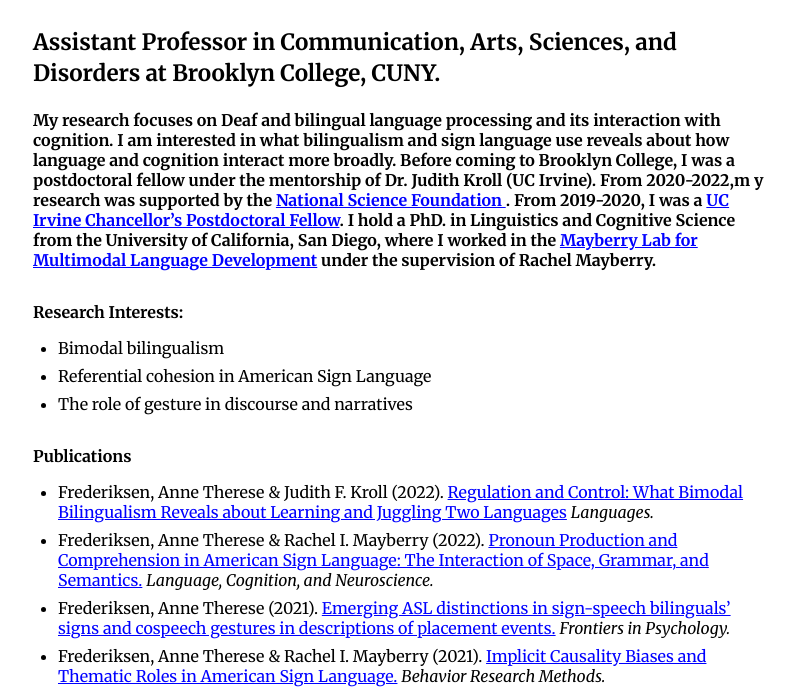
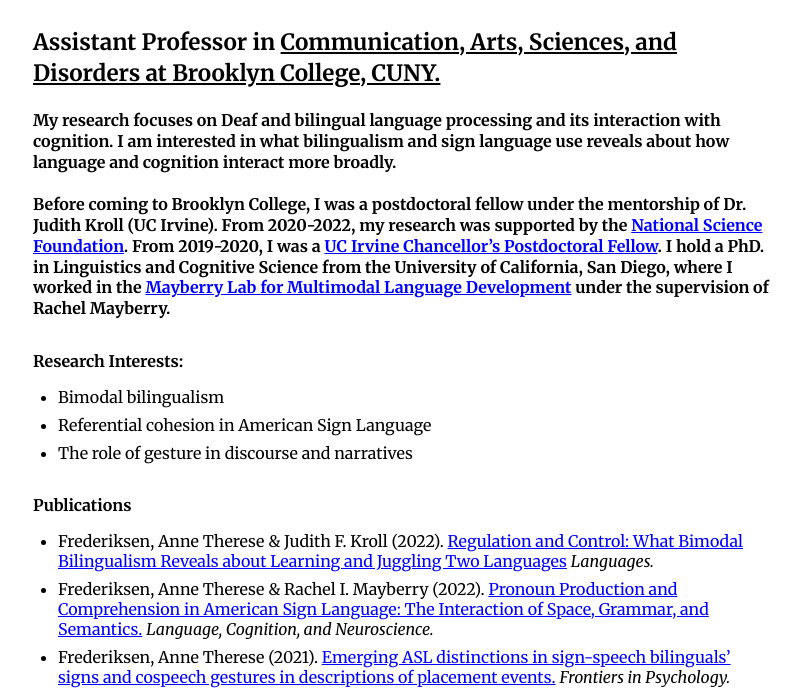
Before and after one commit to atfrederiksen/atfrederiksen.github.io, a plain HTML site: page index.html in a window 1280 px wide. Shown: the part 109-800 px from the top of the page, without its empty margins (237-1041 px from the left). Drawn offline with Linux system fonts and the light colour scheme.

Commit message:
updated formatting and added link to BC CASD

```diff
--- a/index.html
+++ b/index.html
@@ -65,6 +65,10 @@
       font-size: 1em;
       margin-top: 2em;
       text-transform: capitalize;
+    }
+
+    h4 {
+      line-height: 1.3em;
     }
 
     ul {
@@ -162,28 +166,31 @@
       <span class="links">
         <div class='first'><a href="Frederiksen_CV.pdf">CV</a></div>
         <script type='text/javascript'>
-          part1 = 'fredera1';
-          part2 = 'uci.edu';
+          part1 = 'anne.frederiksen';
+          part2 = 'brooklyn.cuny.edu';
           document.write('<a rel="me" href="mailto:' + part1 + '@' + part2 + '">EMAIL</span></a>');
         </script>
       </span>
       <h1>Anne Therese Frederiksen</h1>
     </div>
     <h2>
-      Assistant Professor in Communication, Arts, Sciences, and Disorders at Brooklyn College, CUNY.
+      Assistant Professor in <a
+        href=http://www.brooklyn.cuny.edu/web/academics/schools/socialsciences/departments/communication_sciences.php'>Communication,
+        Arts, Sciences, and Disorders at Brooklyn College, CUNY.</a>
+
     </h2>
 
     <div class="content">
       <h4>
-
+        My research focuses on Deaf and bilingual language processing and its interaction with cognition.
+        I am interested in what bilingualism and sign language use reveals about how language and cognition
+        interact more broadly.
       </h4>
       <h4>
-        My research focuses on Deaf and bilingual language processing and its interaction with cognition.
-        I am interested in what bilingualism and sign language use reveals about how language and cognition
-        interact more broadly. Before coming to Brooklyn College, I was a postdoctoral fellow under the
-        mentorship of Dr. Judith Kroll (UC Irvine). From 2020-2022,m y research was supported by the <a
-          href='https://www.nsf.gov/news/news_summ.jsp?cntn_id=301428&org=SBE'>National Science Foundation
-        </a>. From 2019-2020, I was a <a
+        Before coming to Brooklyn College, I was a postdoctoral fellow under the
+        mentorship of Dr. Judith Kroll (UC Irvine). From 2020-2022, my research was supported by the <a
+          href='https://www.nsf.gov/news/news_summ.jsp?cntn_id=301428&org=SBE'>National Science Foundation</a>. From
+        2019-2020, I was a <a
           href='https://ppfp.ucop.edu/info/fellowship-recipients/fellows-2019/fellows-2019-name/index.html'>UC Irvine
           Chancellor’s Postdoctoral Fellow</a>. I hold a PhD. in Linguistics and Cognitive Science from the University
         of California, San Diego, where I worked in the <a
@@ -264,7 +271,7 @@
       <ul class='pub'>
         <li>Attali, Noa, Amnon Attali, & Anne Therese Frederiksen (2023). This doesn’t fascinate me, I’m fascinated
           by this. Subjects are experiencers in psychological verb use. Annual Meeting of the Linguistic
-          Society of America, January 5-8,</li>
+          Society of America, January 5-8</li>
         <li>Frederiksen, Anne Therese (2022). Pronouns and processing in hearing and d/Deaf language users. Invited
           talk at the Speech-Language-Hearing Sciences Colloquium, the Graduate Center,
           City University of New York, October 26</li>
```
